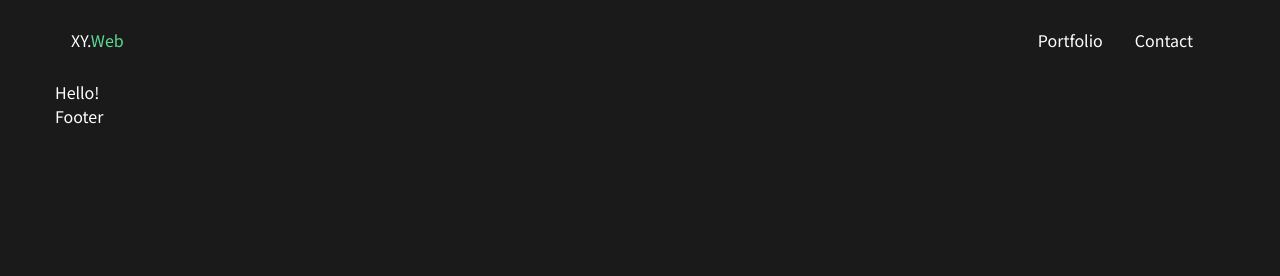
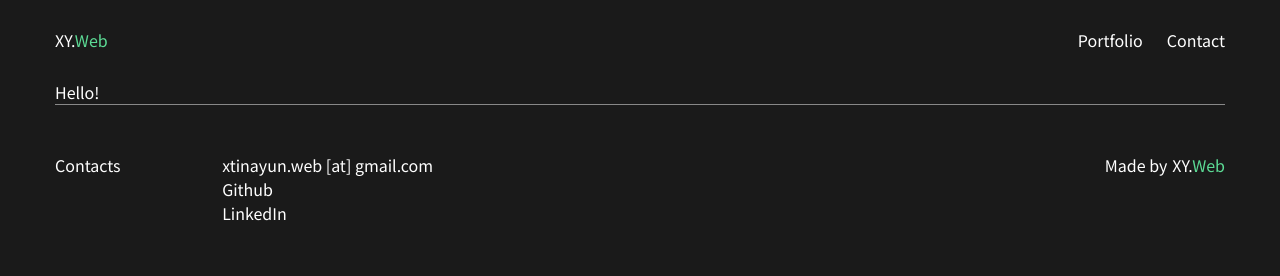
Before and after one commit to yjcyun/react-christina-yun-v2, a Gatsby site: page / in a window 1280 px wide. Built offline with nearby package versions, Linux system fonts and the light colour scheme; Gatsby itself is replaced by a stand-in of ours.

Commit message:
Add footer component

```diff
--- a/src/components/layout/Footer.jsx
+++ b/src/components/layout/Footer.jsx
@@ -1,11 +1,35 @@
 import React from 'react'
+import styled from 'styled-components'
+import Logo from './Logo'
 
 const Footer = () => {
   return (
-    <div>
-      Footer
-    </div>
+    <FooterStyled>
+      <div>Contacts</div>
+      <FootContent>
+        <div>xtinayun.web [at] gmail.com</div>
+        <a href=''>Github</a>
+        <a href=''>LinkedIn</a>
+      </FootContent>
+      <MadeBy>Made by<Logo footer /></MadeBy>
+    </FooterStyled>
   )
 }
 
+const FooterStyled = styled.footer`
+  padding: 3rem 0;
+  display: grid;
+  grid-template-columns: 1fr 5fr 1fr;
+`
+
+const FootContent = styled.div`
+  display: flex;
+  flex-direction: column;
+`
+
+const MadeBy = styled.div`
+  display: flex;
+  justify-content: flex-end;
+`
+
 export default Footer
--- /dev/null
+++ b/src/components/layout/Hr.jsx
@@ -0,0 +1,16 @@
+import React from 'react'
+import styled from 'styled-components'
+
+const Hr = () => {
+  return (
+    <HrStyled></HrStyled>
+  )
+}
+
+const HrStyled = styled.div`
+  height: 1px;
+  width: 100%;
+  background-color: #888888;
+`
+
+export default Hr
--- a/src/components/layout/Layout.jsx
+++ b/src/components/layout/Layout.jsx
@@ -4,6 +4,7 @@ import Navbar from './Navbar'
 import styled from 'styled-components'
 import Sidebar from './Sidebar'
 import './layout.css'
+import Hr from './Hr'
 
 const Layout = ({ children }) => {
   const [open, setOpen] = useState(false);
@@ -15,6 +16,7 @@ const Layout = ({ children }) => {
       <main>
         {children}
       </main>
+      <Hr />
       <Footer />
     </LayoutStyled>
   )
--- /dev/null
+++ b/src/components/layout/Logo.jsx
@@ -0,0 +1,21 @@
+import { Link } from 'gatsby'
+import React from 'react'
+import styled from 'styled-components'
+
+const Logo = ({ footer }) => (
+  <LogoStyled footer={footer}>
+    <Link to='/'>XY.<span>Web</span></Link>
+  </LogoStyled>
+)
+
+const LogoStyled = styled.div`
+  a{
+    padding-left: ${props => props.footer ? '5px' : '0'}
+  }
+
+  span{
+    color: var(--accent-clr);
+  }
+`
+
+export default Logo
--- a/src/components/layout/Navbar.jsx
+++ b/src/components/layout/Navbar.jsx
@@ -3,13 +3,12 @@ import { Link } from 'gatsby'
 import { CgMenuRight } from 'react-icons/cg'
 import { NavLinks } from '../../constants/nav'
 import styled from 'styled-components'
+import Logo from './Logo'
 
 const Navbar = ({ open, setOpen }) => {
   return (
     <Header>
-      <Logo>
-        <Link to='/'>XY.<span>Web</span></Link>
-      </Logo>
+      <Logo />
       <MenuButton onClick={() => setOpen(!open)}>
         <CgMenuRight />
       </MenuButton>
@@ -27,11 +26,9 @@ const Header = styled.header`
   align-items: center;
   padding: 0 1rem;
   height: 5rem;
-`
 
-const Logo = styled.div`
-  span{
-    color: var(--accent-clr);
+  @media (min-width: 768px) {
+    padding: 0;
   }
 `
 
@@ -40,7 +37,7 @@ const NavbarStyled = styled.nav`
 
   li {
     list-style: none;
-    padding: 0 1rem;
+    padding-left: 1.5rem;
   }
 
   @media (min-width: 768px) {
--- a/src/components/layout/layout.css
+++ b/src/components/layout/layout.css
@@ -1,8 +1,10 @@
 /* --------- GLOBAL CSS -------- */
-@import url('https://fonts.googleapis.com/css2?family=Noto+Sans+JP:wght@400;700&display=swap');
+@import url("https://fonts.googleapis.com/css2?family=Noto+Sans+JP:wght@400;700&display=swap");
 
 :root {
   --accent-clr: #5cdb95;
+  --dark-grey: #888888;
+  --black: #1a1a1a;
 }
 
 * {
@@ -12,11 +14,11 @@
 }
 
 body {
-  background-color: #1a1a1a;
+  background-color: var(--black);
   color: #fff;
   margin: 0 auto;
   max-width: 1170px;
-  font-family: 'Noto Sans JP', sans-serif;
+  font-family: "Noto Sans JP", sans-serif;
 }
 
 a {
```
